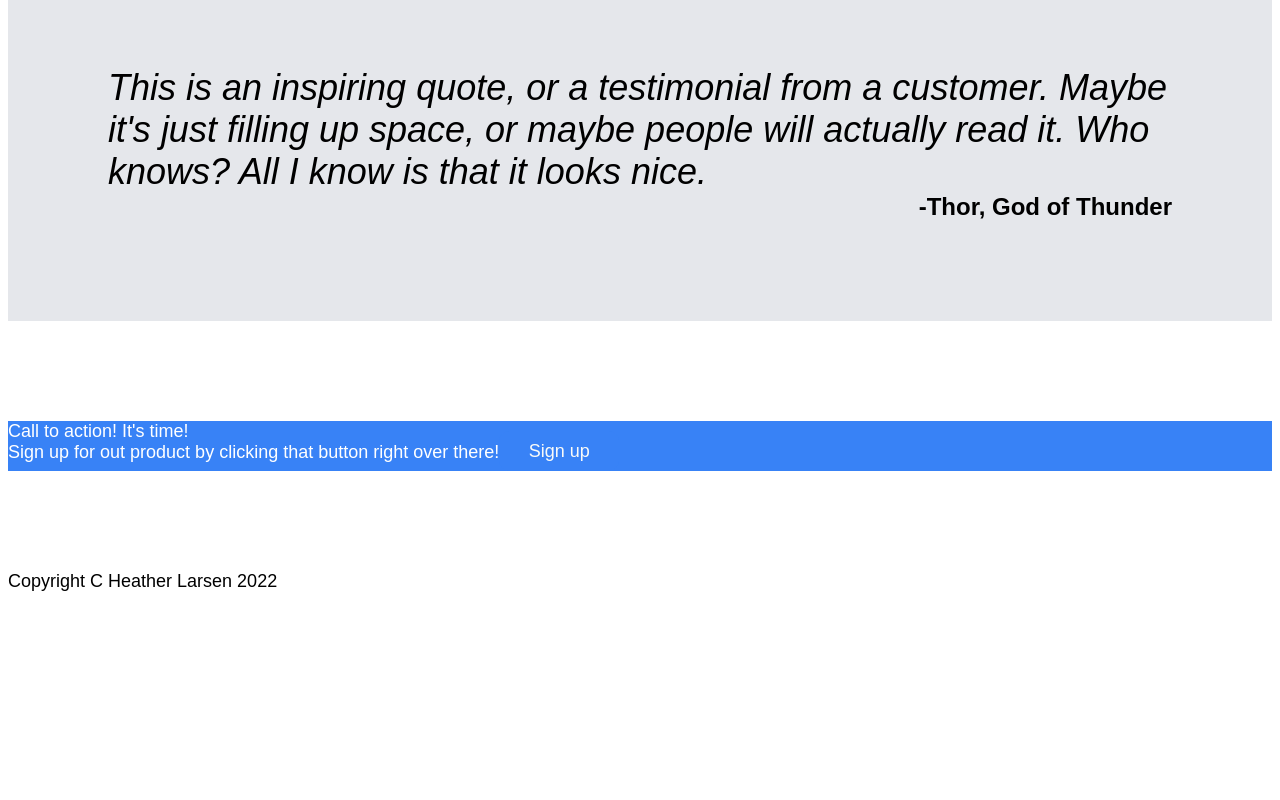
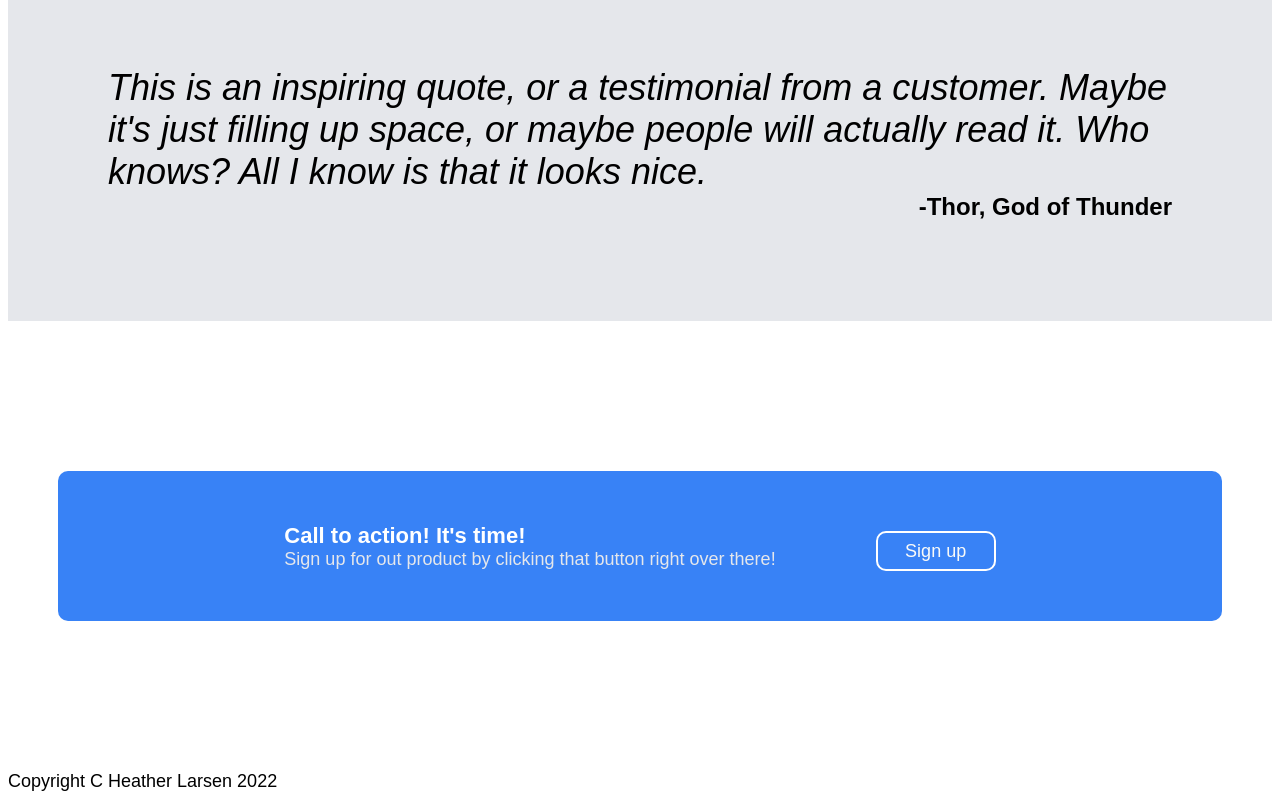
Before and after one commit to heathlars/odin-landing-page, a plain HTML site: page index.html in a window 1280 px wide. Shown: the part 999-1799 px from the top of the page. Before the commit the page ends 1599 px from the top, so only its background shows below. Drawn offline with Linux system fonts and the light colour scheme.

Commit message:
Complete section four formatting

```diff
--- a/style.css
+++ b/style.css
@@ -133,4 +133,25 @@ button {
     background-color: #3882f6;
     color: white;
     display: flex;
+    justify-content: center;
+    align-items: center;
+    gap: 100px;
+    padding: 50px;
+    margin: 50px;
+    border-radius: 10px;
 }
+
+.call {
+    font-weight: bold;
+    font-size: 22px;
+}
+
+.info {
+    color: #E5E7EB;
+}
+
+.ton {
+    border: #ffffff;
+    border-style: solid;
+    border-width: 2px;
+}
```
